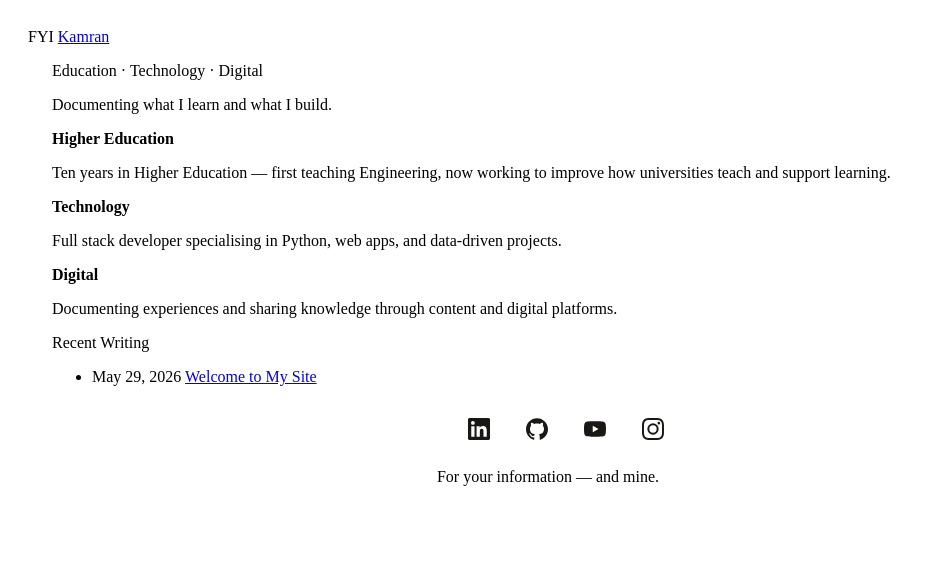
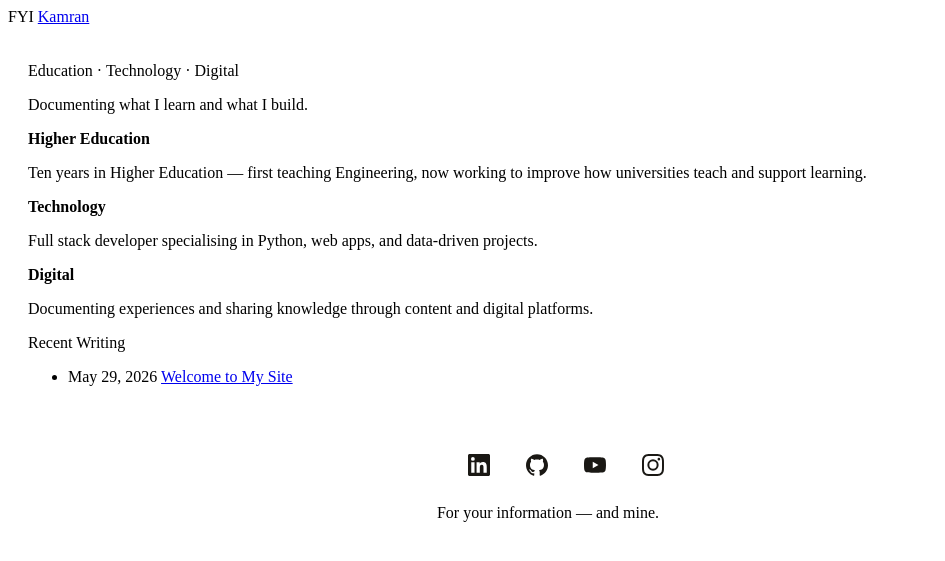
Before and after one commit to fyikamran/fyikamran.github.io, a Jekyll site: the page built from index.html, in a window 1280 px wide. Shown: the top 561 px of the page, without its empty margins (0-945 px from the left). Built offline with Jekyll 4.4.1, drawn with Linux system fonts in a browser that asks for light colours.

Commit message:
Update styles.css

```diff
--- a/assets/css/styles.css
+++ b/assets/css/styles.css
@@ -29,13 +29,13 @@
   width: 100%;
   max-width: 1080px;
   margin: auto;
-  padding: 20px;
 }
 
 .post-container {
   width:100%
   max-width: 680px;
-  margin: 0 24px;
+  margin: auto;
+  padding:20px;
 }
 
 
```
